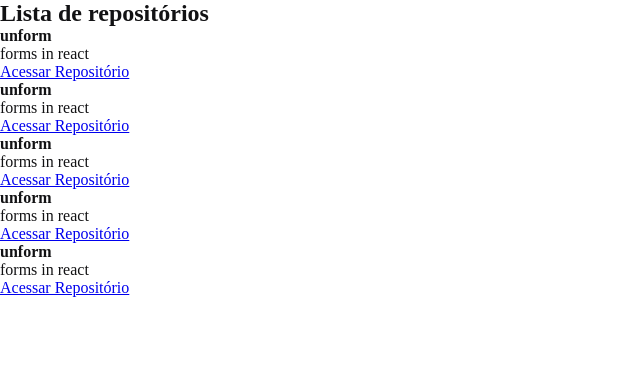
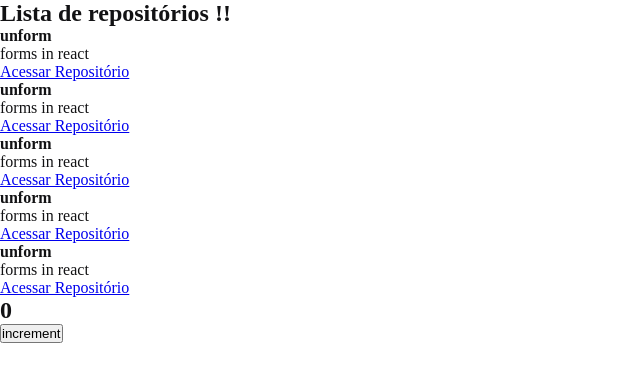
Before and after one commit to JP2021/GitExplorer, a React app in the folder GithubExplorer/: page / in a window 1280 px wide. Shown: the top 382 px of the page, without its empty margins (0-640 px from the left). Built offline with nearby package versions, Linux system fonts and the light colour scheme.

Commit message:
UseState

```diff
--- a/GithubExplorer/package.json
+++ b/GithubExplorer/package.json
@@ -18,11 +18,13 @@
     "@babel/core": "^7.17.9",
     "@babel/preset-env": "^7.16.11",
     "@babel/preset-react": "^7.16.7",
+    "@pmmmwh/react-refresh-webpack-plugin": "^0.5.5",
     "@types/react-dom": "^18.0.0",
     "babel-loader": "^8.2.5",
     "cross-env": "^7.0.3",
     "html-webpack-plugin": "^5.5.0",
     "node-sass": "^7.0.1",
+    "react-refresh": "^0.13.0",
     "sass-loader": "^12.6.0",
     "webpack": "^5.72.0",
     "webpack-cli": "^4.9.2",
--- a/GithubExplorer/src/App.jsx
+++ b/GithubExplorer/src/App.jsx
@@ -1,5 +1,12 @@
+import { Counter } from './components/Counter'
 import { RepositoryList } from './components/RepositoryList'
 import './styles/global.scss'
 export function App(){
-    return <RepositoryList />
+    return (
+        <>
+        <RepositoryList />
+        <Counter />
+        </>
+
+    )
 }
--- /dev/null
+++ b/GithubExplorer/src/components/Counter.jsx
@@ -0,0 +1,17 @@
+import { useState } from "react";
+
+export function Counter(){
+    const [counter, setCounter] = useState(0);
+    function increment(){
+        setCounter(counter + 1);
+    }
+    return(
+        <div>
+            <h2>{counter}</h2>
+            <button type="button" onClick={increment}>
+            increment
+            </button>
+
+        </div>
+    );
+}
--- a/GithubExplorer/src/components/RepositoryList.jsx
+++ b/GithubExplorer/src/components/RepositoryList.jsx
@@ -8,7 +8,7 @@
 export function RepositoryList(){
     return (
         <section className="repository-list">
-            <h1>Lista de repositórios</h1>
+            <h1>Lista de repositórios !!</h1>
             <ul>
                 <RepositoryItem repository={repository}/>
                 <RepositoryItem repository={repository}/>
--- a/GithubExplorer/webpack.config.js
+++ b/GithubExplorer/webpack.config.js
@@ -1,5 +1,7 @@
 const path = require('path');
 const HtmlWebpackPlugin = require('html-webpack-plugin');
+const ReactRefreshWebpackPlugin = require('@pmmmwh/react-refresh-webpack-plugin');
+
 const isDevelopement = process.env.NODE_ENV !== 'production';
 module.exports = {
     mode: isDevelopement ?'development': 'production',
@@ -14,7 +16,8 @@
     },
     devServer: {
         static: {
-          directory: path.resolve(__dirname, "public")
+          directory: path.resolve(__dirname, "public"),
+
         },
 
 
@@ -22,17 +25,25 @@
         port: 8080, // default 8000
       },
     plugins:[
+       isDevelopement && new ReactRefreshWebpackPlugin(),
         new HtmlWebpackPlugin({
             template: path.resolve(__dirname, 'public', 'index.html')
         })
-    ],
+    ].filter(Boolean),
 
     module:{
         rules:[
             {
         test: /\.jsx$/,
         exclude: /node_modules/,
-        use: 'babel-loader'
+        use: {
+        loader:'babel-loader',
+        options:{
+            plugins:[
+                isDevelopement && require.resolve('react-refresh/babel')
+            ].filter(Boolean)
+        }
+    }
             },
 
                 {
```
Also changed, not shown: 1 other file (tests, documents, lock files or other folders).
